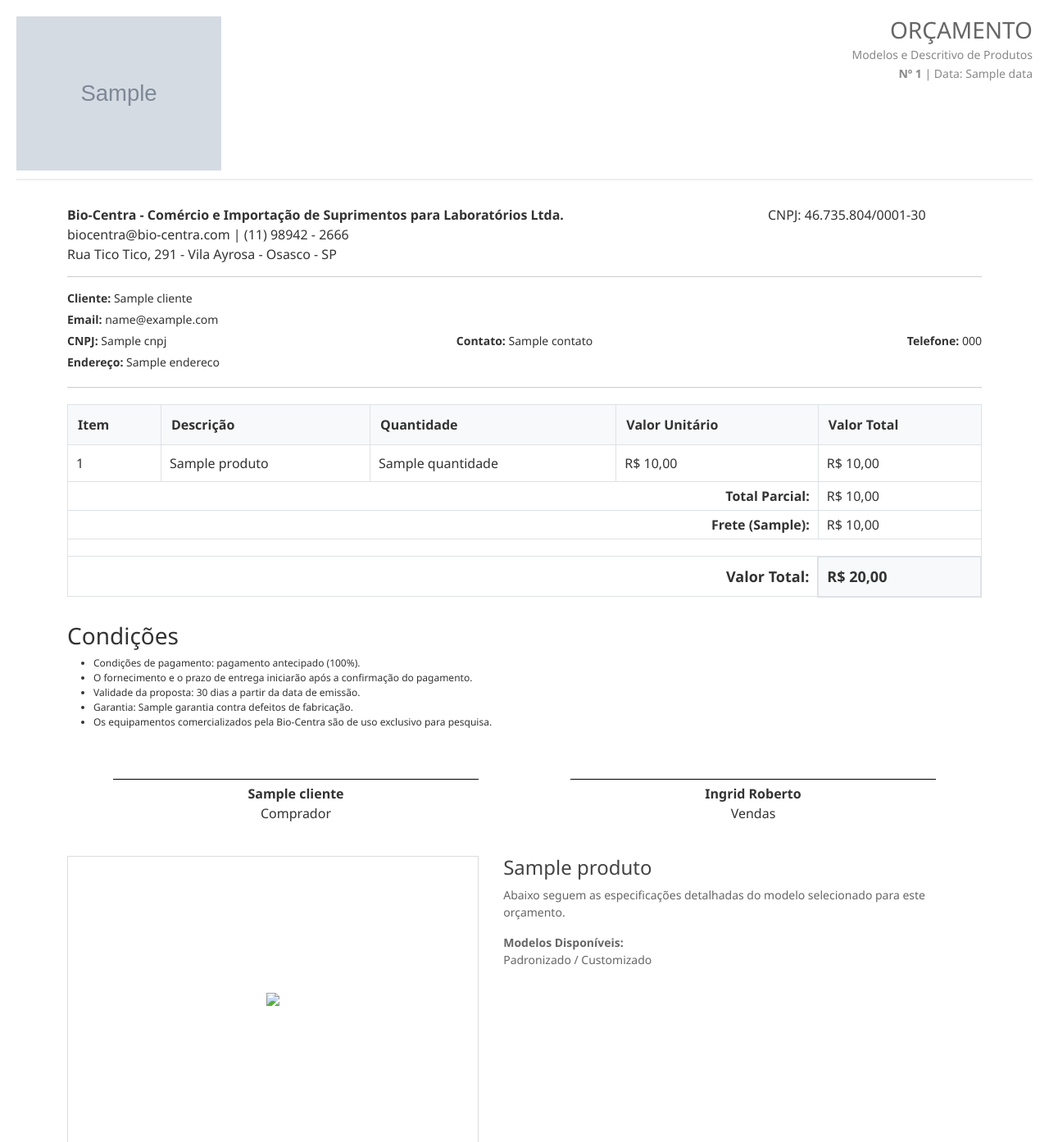
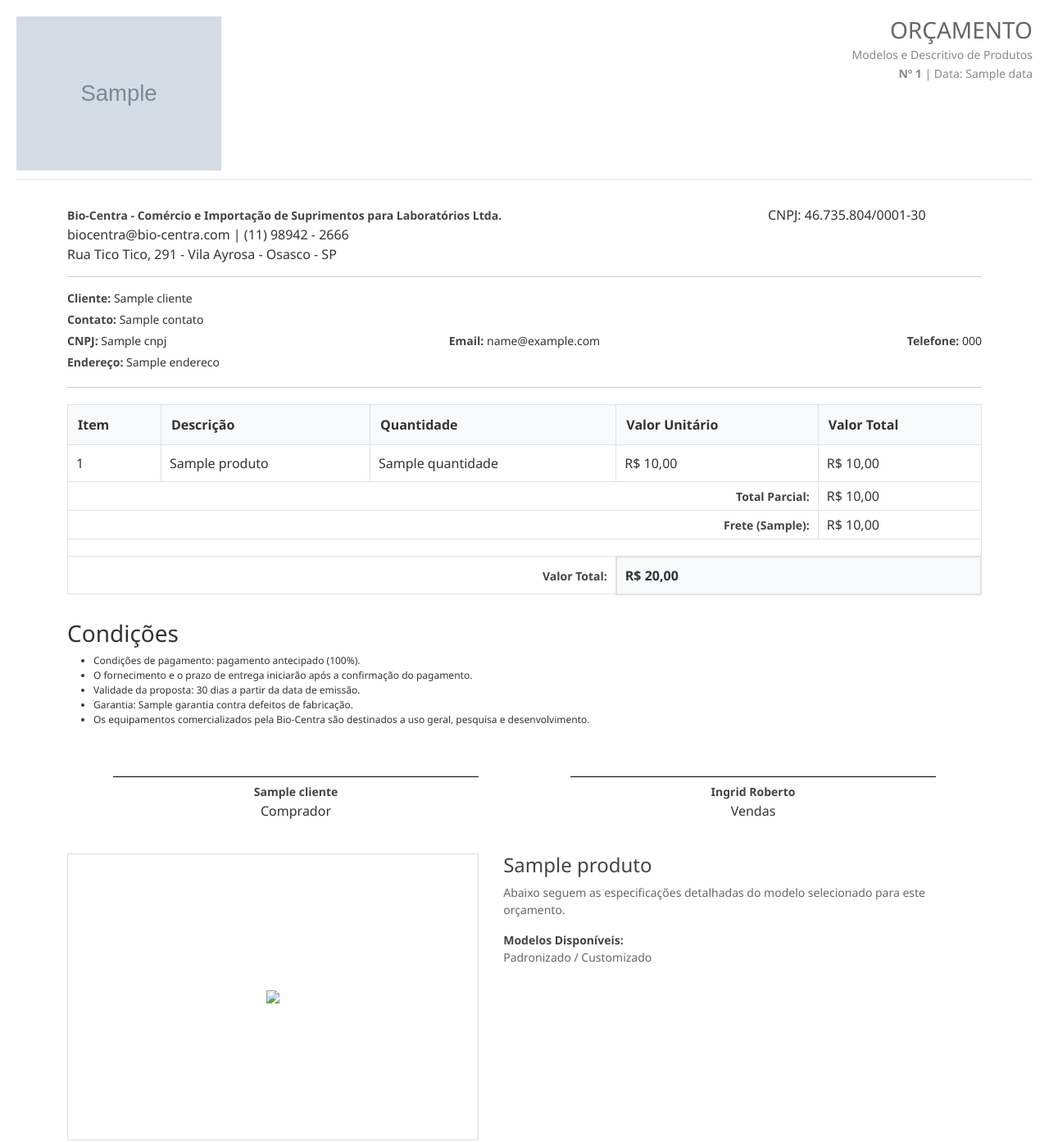
Before and after one commit to CleudemirFaccoJr/BioCentra, a Flask app: template templates/orcamento.html in a window 1280 px wide. Shown: the top 1393 px of the page at 82% size. Run offline with Flask 3, Linux system fonts and the light colour scheme; the template is opened without the code that fills it: most values are stand-ins (such as "Sample title", 1, 10 or a date in 2020); grey boxes marked "Sample" are stand-in pictures.

Commit message:
Ajustes no Orçamento.html

```diff
--- a/templates/orcamento.html
+++ b/templates/orcamento.html
@@ -20,6 +20,12 @@
 
   /* Dados da BioCentra */
   .dados-biocentra { border-bottom: 2px solid #eee!important; }
+  .dados-biocentra strong { font-size: 14px; color: #444; }
+
+  /* Valor do Cliente */
+  .valorcliente .legenda_valor {text-align:right; border: 1px solid #dee2e6; padding:10px;}
+  .valorcliente .valor_total { font-weight:bold; background: #f8f9fa; border: 2px solid #dee2e6; padding:10px;}
+
 
   /* Dados do Cliente */
   .cliente-box { margin-bottom: 30px; font-size: 14px; line-height: 1.6; }
@@ -100,12 +106,13 @@
     </div>
 
     <div style="margin-bottom: 5px;">
-        <strong>Email:</strong> {{ cliente.email }}
+      <strong>Contato:</strong> {{ cliente.contato }}
+
     </div>
 
     <div style="margin-bottom: 5px; display: table; width: 100%;">
         <div style="display: table-cell; width: 33%;"><strong>CNPJ:</strong> {{ cliente.cnpj }}</div>
-        <div style="display: table-cell; width: 33%; text-align: center;"><strong>Contato:</strong> {{ cliente.contato }}</div>
+        <div style="display: table-cell; width: 33%; text-align: center;"><strong>Email:</strong> {{ cliente.email }}</div>
         <div style="display: table-cell; width: 33%; text-align: right;"><strong>Telefone:</strong> {{ cliente.telefone }}</div>
     </div>
 
@@ -155,9 +162,9 @@
       <td colspan="5" style="border: 1px solid #dee2e6; height: 10px;"></td>
     </tr>
 
-    <tr style="font-size: 18px;">
-      <td colspan="4" style="text-align:right; border: 1px solid #dee2e6; padding:10px;"><strong>Valor Total:</strong></td>
-      <td style="font-weight:bold; background: #f8f9fa; border: 2px solid #dee2e6; padding:10px;">
+    <tr class="valorcliente">
+      <td colspan="3" class="legenda_valor"><strong>Valor Total:</strong></td>
+      <td colspan="2" class="valor_total">
         {# Soma o total dos produtos com o valor do frete #}
         R$ {{ (total + (cliente.valor_frete|float if cliente.valor_frete else 0)) | formato_moeda }}
       </td>
@@ -181,7 +188,7 @@
     {% endfor %}
     {{ garantias_unicas | join(', ') }} contra defeitos de fabricação.
   </li>
-    <li>Os equipamentos comercializados pela Bio-Centra são de uso exclusivo para pesquisa.</li>
+    <li>Os equipamentos comercializados pela Bio-Centra são destinados a uso geral, pesquisa e desenvolvimento.</li>
   </ul>
 </div>
 
```
